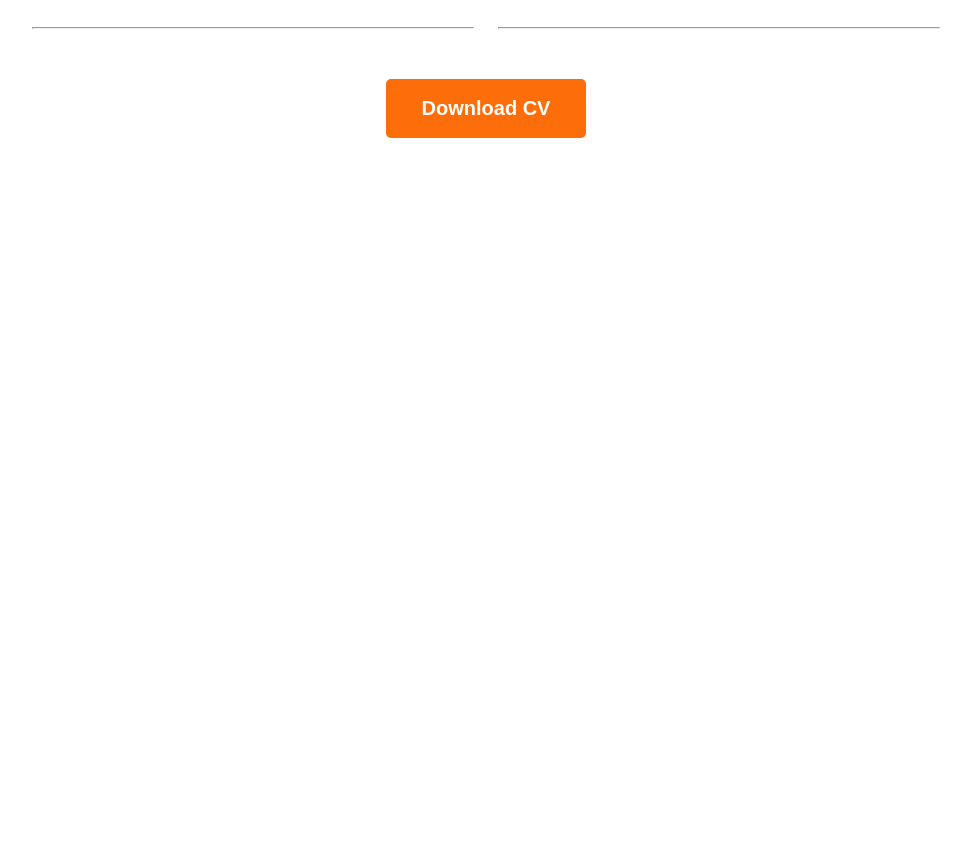
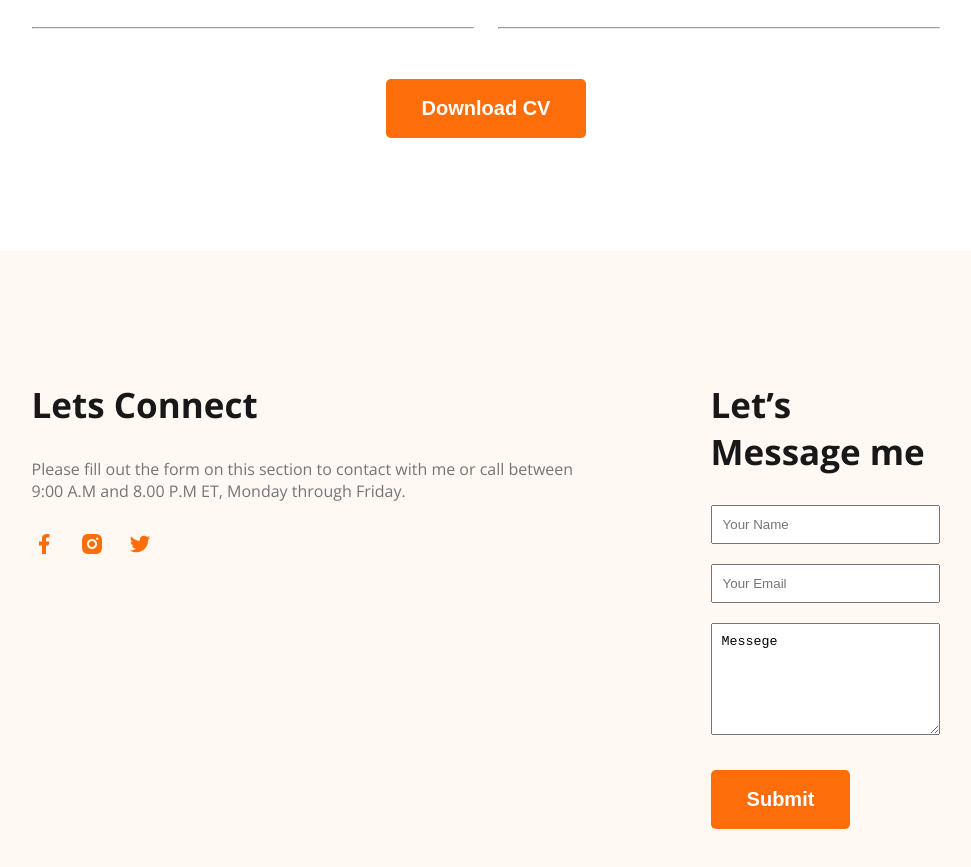
Before and after one commit to mahamudul-hasan569/first-portfolio, a plain HTML site: page index.html in a window 1280 px wide. Shown: the part 3231-4098 px from the top of the page, without its empty margins (154-1125 px from the left). Before the commit the page ends 3482 px from the top, so only its background shows below. Drawn offline with nearby package versions, Linux system fonts and the light colour scheme.

Commit message:
footer addded plus some changes

```diff
--- a/index.html
+++ b/index.html
@@ -149,6 +149,30 @@
              </div>
         </section>
     </main>
+    <footer>
+        <section class="footer-container">
+            <div class="footer-info">
+                <h2 class="about-title2">Lets Connect</h2>
+                <p class="footer-description">Please fill out the form on this section to contact with me or call between 9:00 A.M and 8.00 P.M ET, Monday through Friday.</p>
+                <div class="icons">
+                    <a href=""><img src="images/icons/facebook.png" alt=""></a>
+                    <a href=""><img src="images/icons/insta.png" alt=""></a>
+                    <a href=""><img src="images/icons/twitter.png" alt=""></a>
+                </div>
+            </div>
+            <div class="footer-data">
+             <h2 class="about-title2">Let’s Message me</h2>
+              <form>
+            <div class="input-data">
+            <div><input type="text" placeholder="Your Name"></div>
+             <div><input type="email" name="" id="" placeholder="Your Email"></div>
+             <div><textarea rows="6" name="" id="">Messege</textarea></div>
+            </div>
+             <button class="btn">Submit</button>
+              </form>
+            </div>
+        </section>
+    </footer>
 </body>
 
 </html>
--- a/styles/portfolio.css
+++ b/styles/portfolio.css
@@ -25,6 +25,12 @@
     color: #181818;
     margin-bottom: 30px;
     text-align: center;
+}
+.about-title2{
+    font-size: 35px;
+    font-weight: bold;
+    color: #181818;
+    margin-bottom: 30px;
 }
 .about-description{
     font-size: 18px;
@@ -205,3 +211,39 @@ text-align: center;
 margin-top: 50px;
 margin-bottom: 113px;
 }
+/* footer section */
+footer{
+    background-color: #FFF8F3;
+}
+.footer-container{
+    max-width: 71%;
+    margin: 0 auto;
+    display: flex;
+    justify-content: space-between;
+    padding: 130px 0px;
+    gap: 117px;
+}
+.footer-info{
+    max-width: 562px;
+}
+.footer-description{
+    font-size: 16px;
+    color: #757575;
+    margin-top: 20px;
+    margin-bottom: 30px;
+}
+.icons a {
+    margin-right: 20px;
+}
+input , [type="email"]{
+    width: 100%;
+    padding: 10px;
+    box-sizing: border-box;
+    margin-bottom: 20px;
+}
+textarea{
+    width: 100%;
+    padding: 10px;
+    box-sizing: border-box;
+    margin-bottom: 30px;
+}
```
